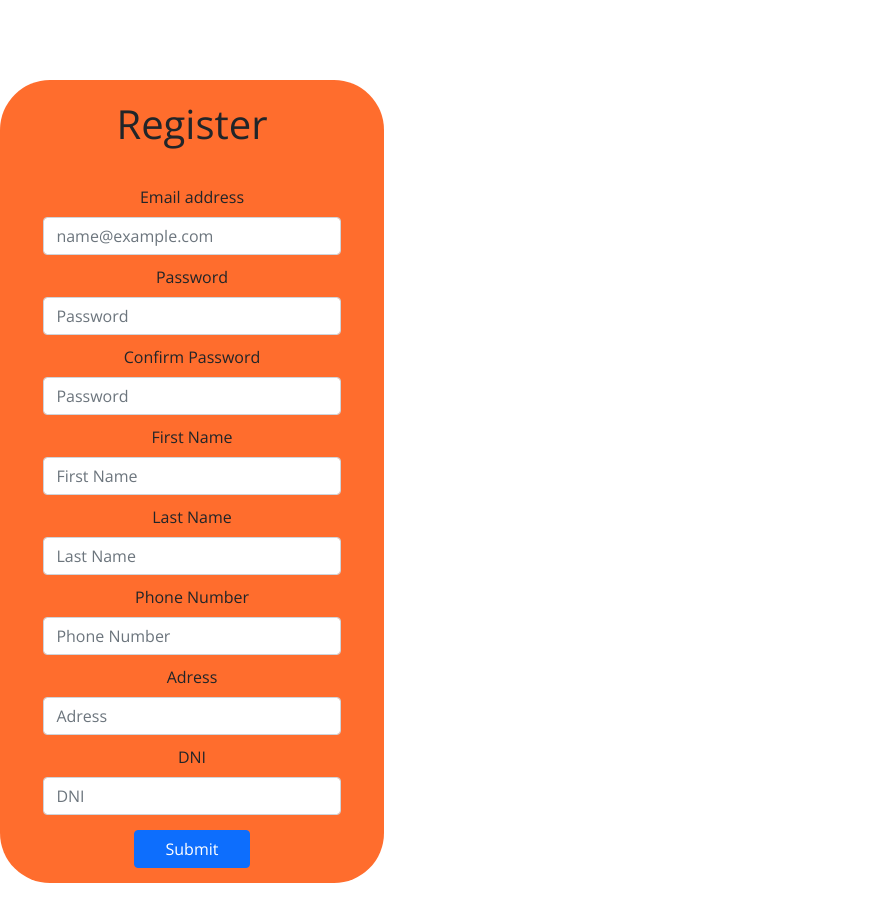
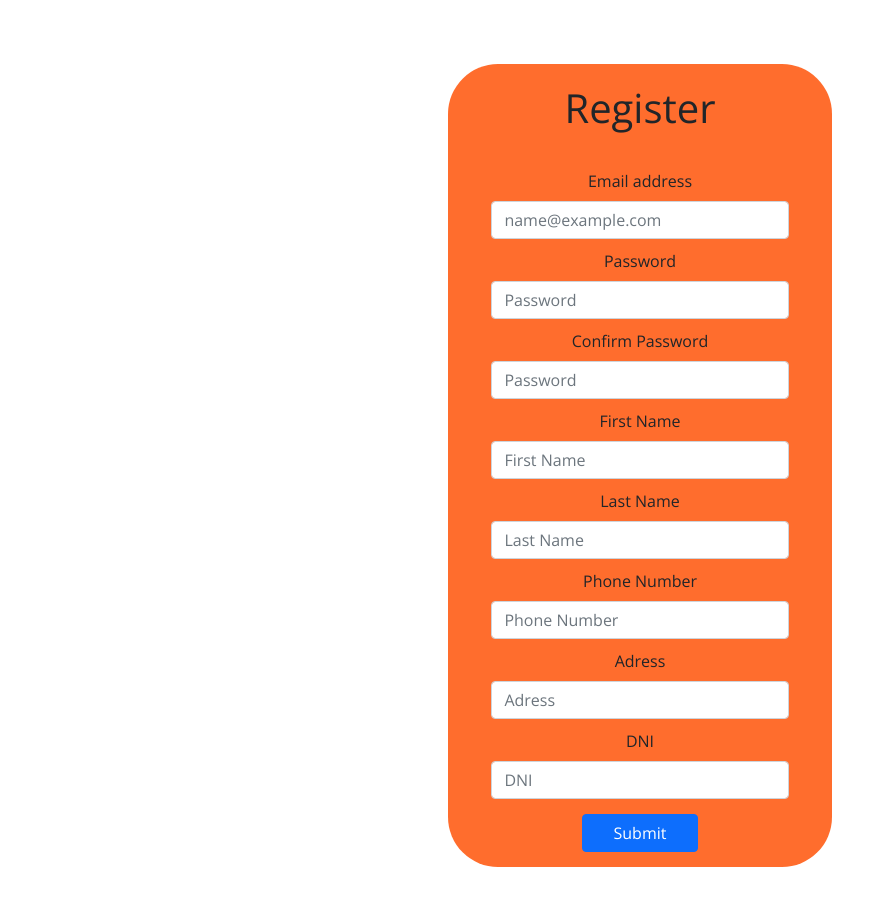
Before and after one commit to Gonza69420/HomeCookignFrontEndClient, a React app: page /register in a window 1280 px wide. Shown: the top 922 px of the page, without its empty margins (0-895 px from the left). Before the commit the page ends 883 px from the top, so only its background shows below. Built offline with nearby package versions, Linux system fonts and the light colour scheme.

Commit message:
centered Register

```diff
--- a/src/pages/LoginYRegister/Login.css
+++ b/src/pages/LoginYRegister/Login.css
@@ -24,10 +24,10 @@
     display: flex;
     flex-direction: column;
     width: 30%;
-    position: absolute;
-    top: 10%;
+    margin-top: 5%;
     background-color: #FF6D2D;
     border-radius: 50px;
+    margin-bottom: 5%;
 }
 
 .registerFields{
@@ -61,3 +61,8 @@
     align-items: left;
     justify-content: left;
 }
+
+.containerRegister{
+    display: flex;
+    justify-content: center;
+}
--- a/src/pages/LoginYRegister/Register.js
+++ b/src/pages/LoginYRegister/Register.js
@@ -59,8 +59,7 @@ export const Register = () => {
     }
 
     return(
-        <div className="containerLogin">
-            <div className={"containerLoginForm"}>
+        <div className="containerRegister">
             <div className={"containerRegisterLogin"}>
                 <h1 className={"registerTittle"}>Register</h1>
                 <br/>
@@ -105,6 +104,5 @@ export const Register = () => {
                 </Form>
             </div>
         </div>
-        </div>
   )
 }
```
